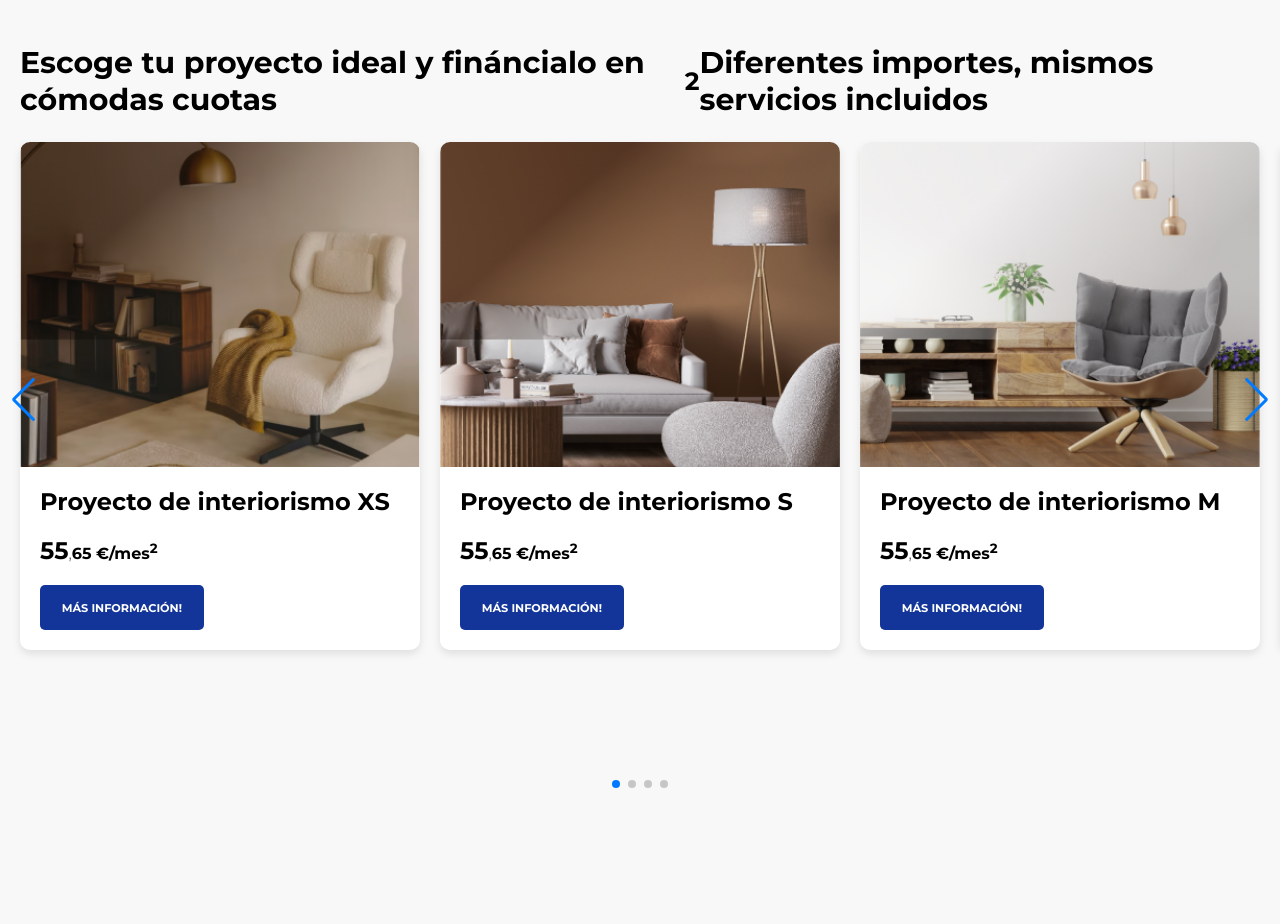
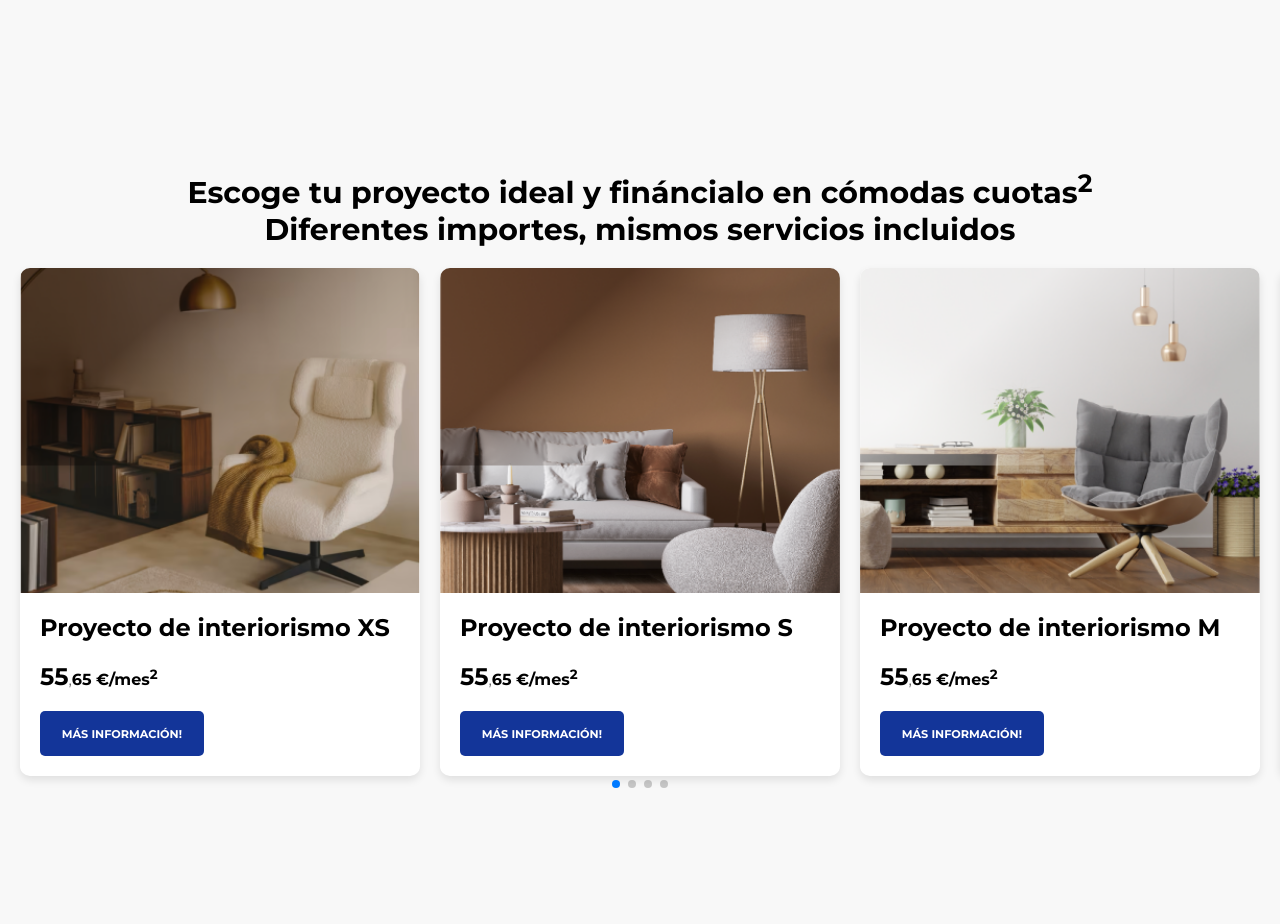
Before and after one commit to Seon95/design, a PHP site: page / in a window 1280 px wide; the page is wider, and only the part inside the window is pictured. Before the commit the page ends 788 px from the top of that part, so only its background shows below. Run offline with PHP 8.4, Linux system fonts and the light colour scheme.

Commit message:
slider fixed

```diff
--- a/css/style.css
+++ b/css/style.css
@@ -3,12 +3,19 @@ body {
   background: #f8f8f8;
   margin: 0;
   padding: 0;
+  overflow-x: hidden; /* Prevent horizontal scrollbar */
 }
 
 .container {
-  max-width: 1440px;
-  margin: 0 auto;
+  width: 100%; /* Take up full width of the viewport */
+  max-width: 1440px; /* Set maximum width */
+  margin: 0 auto; /* Center the container horizontally */
   padding: 20px;
+  box-sizing: border-box; /* Include padding and border in the total width */
+  height: 924px; /* Set the height */
+  display: flex;
+  flex-direction: column;
+  justify-content: center;
 }
 
 .blocks-container {
@@ -80,6 +87,7 @@ body {
   background: rgba(0, 0, 0, 0.5);
   justify-content: center;
   align-items: center;
+  z-index: 9999; /* Ensure modal is on top */
 }
 
 .modal-content {
@@ -93,6 +101,7 @@ body {
   flex-direction: column;
   justify-content: center;
   align-items: center;
+  z-index: 10000; /* Ensure modal content is on top */
 }
 
 .line {
@@ -128,15 +137,14 @@ body {
   background-color: rgba(38, 77, 243, 1);
 }
 
+/* Title */
 .title {
   font-family: "Montserrat", sans-serif;
   font-size: 30px;
   font-weight: bold;
-  width: 100%; /* Adjusted width for Swiper compatibility */
-  height: 82px;
-  display: flex; /* Center horizontally */
-  justify-content: center; /* Center horizontally */
-  align-items: center; /* Center vertically */
+  width: 100%;
+  text-align: center;
+  margin-bottom: 20px; /* Add margin-bottom to create space between title and slider */
 }
 
 .description {
--- a/data.php
+++ b/data.php
@@ -22,4 +22,7 @@ $blocks = [
         'description' => '<span class="description-price">550</span>,<span class="description">65 €/mes<sup>2</sup></span>'
     ]
 ];
+
+$num_blocks = count($blocks);
+
 ?>
--- a/index.php
+++ b/index.php
@@ -14,10 +14,19 @@
 <body>
     <div class="container">
         <?php include 'data.php'; ?>
-        <h1 class="title">Escoge tu proyecto ideal y fináncialo en cómodas cuotas<sup>2</sup> Diferentes importes, mismos servicios incluidos</h1>
+        <!-- Title Section -->
+        <div class="title-container">
+            <h1 class="title">
+                Escoge tu proyecto ideal y fináncialo en cómodas cuotas<sup>2</sup> <br>
+                Diferentes importes, mismos servicios incluidos
+            </h1>
 
-        <!-- Swiper -->
-        <div class="swiper-container">
+
+        </div>
+        <!-- End Title Section -->
+
+        <!-- Swiper Section -->
+        <div class="swiper-container" data-num-blocks="<?php echo $num_blocks; ?>">
             <div class="swiper-wrapper">
                 <?php foreach ($blocks as $block) : ?>
                     <div class="swiper-slide">
@@ -32,11 +41,9 @@
             </div>
             <!-- Add Pagination -->
             <div class="swiper-pagination"></div>
-            <!-- Add Arrows -->
-            <div class="swiper-button-next"></div>
-            <div class="swiper-button-prev"></div>
+
         </div>
-        <!-- End Swiper -->
+        <!-- End Swiper Section -->
     </div>
 
     <div class="modal">
--- a/js/script.js
+++ b/js/script.js
@@ -15,13 +15,12 @@ document.addEventListener("DOMContentLoaded", function () {
     // If you need pagination
     pagination: {
       el: ".swiper-pagination",
+      clickable: true, // Make pagination bullets clickable
     },
 
-    // Navigation arrows
-    navigation: {
-      nextEl: ".swiper-button-next",
-      prevEl: ".swiper-button-prev",
-    },
+    // Enable mouse dragging
+    simulateTouch: true,
+    grabCursor: true,
   });
 
   // Add event listener to each more-info-btn
@@ -55,4 +54,10 @@ document.addEventListener("DOMContentLoaded", function () {
       }, 300);
     }
   });
+
+  // Handle slide change to update pagination
+  swiper.on("slideChange", function () {
+    // This event is automatically handled by Swiper
+    // Custom actions on slide change can be added here if needed
+  });
 });
```
